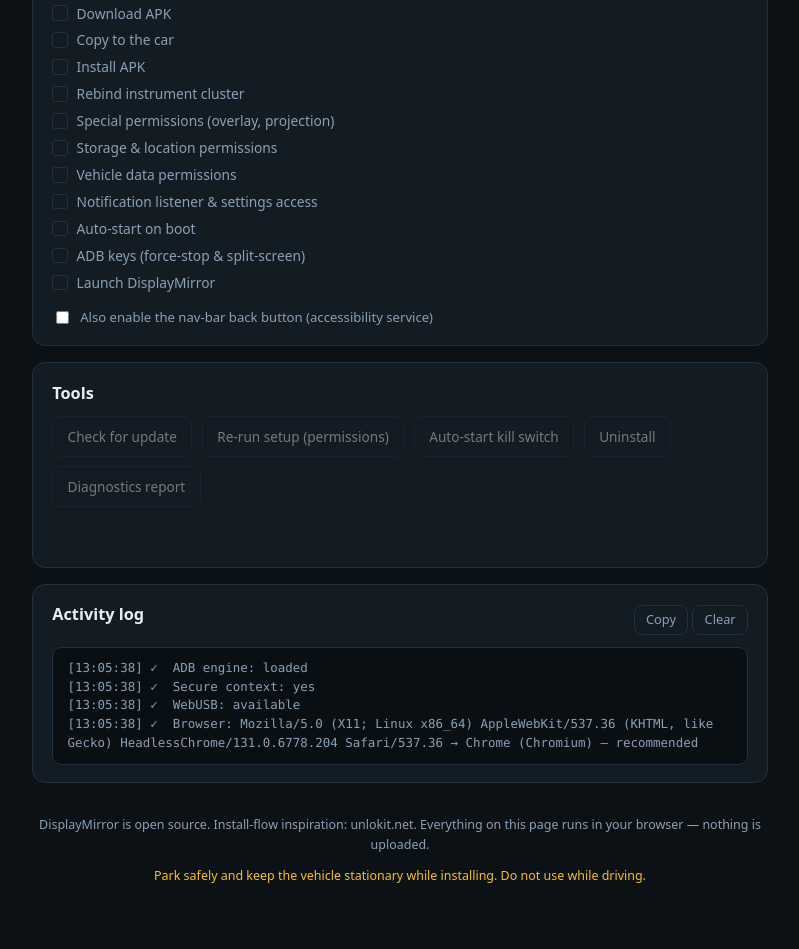
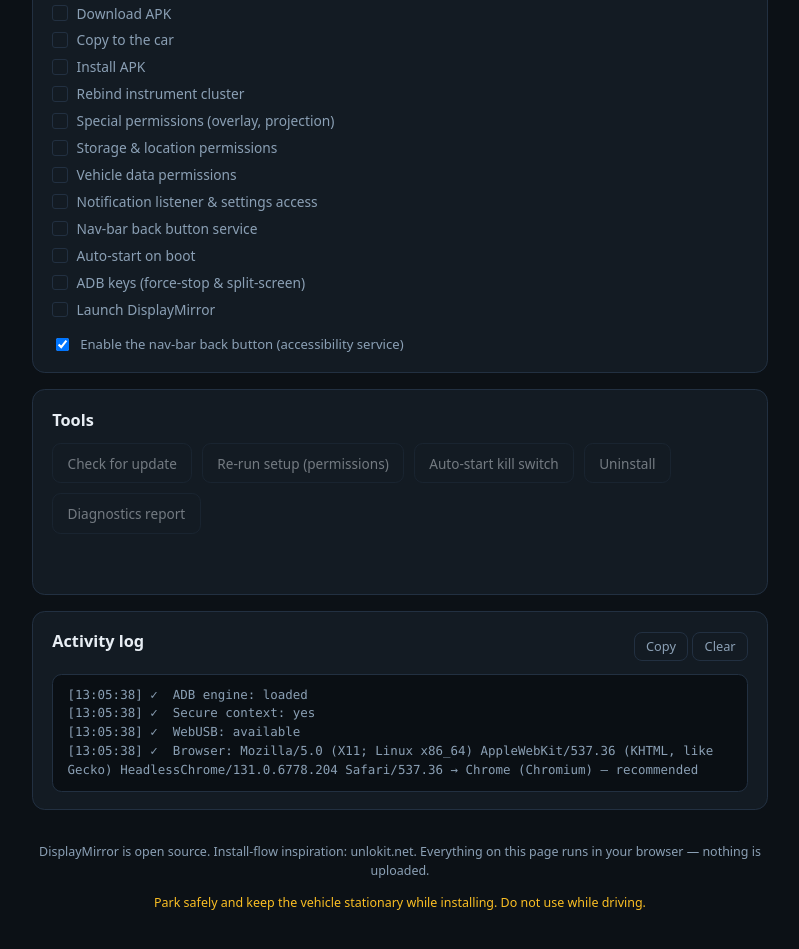
Before and after one commit to Baghdady92/WebInstaller, a website: page index.html in a window 1280 px wide. Shown: the part 1255-2204 px from the top of the page, without its empty margins (240-1039 px from the left). Drawn offline with Linux system fonts and the light colour scheme.

Commit message:
permissions: align with make setup / PERMISSIONS.md — grantable car perms only, accessibility default on

```diff
--- a/index.html
+++ b/index.html
@@ -121,7 +121,7 @@
         <span id="dlLabel"></span>
       </div>
       <ul class="steps-list" id="installSteps"></ul>
-      <label class="opt"><input type="checkbox" id="optAccessibility"> <span data-i18n="install.optAccessibility">Also enable the nav-bar back button (accessibility service)</span></label>
+      <label class="opt"><input type="checkbox" id="optAccessibility" checked> <span data-i18n="install.optAccessibility">Enable the nav-bar back button (accessibility service)</span></label>
     </section>
 
     <section class="card" id="tools">
--- a/js/i18n.js
+++ b/js/i18n.js
@@ -23,7 +23,7 @@
       "step3.hint": "Downloads the latest release from GitHub, installs it, grants all permissions and enables auto-start — one click.",
       "install.btn": "Install / Update",
       "install.useFile": "Use a local APK",
-      "install.optAccessibility": "Also enable the nav-bar back button (accessibility service)",
+      "install.optAccessibility": "Enable the nav-bar back button (accessibility service) — same as `make setup`",
       "install.latest": "Latest release",
       "install.latestUnavailable": "Latest release unavailable — use a local APK",
       "install.usingFile": "APK selected",
@@ -133,7 +133,7 @@
       "step3.hint": "يُنزّل أحدث إصدار من GitHub ويثبّته ويمنح كل الأذونات ويفعّل التشغيل التلقائي — بنقرة واحدة.",
       "install.btn": "تثبيت / تحديث",
       "install.useFile": "استخدام ملف APK محلي",
-      "install.optAccessibility": "تفعيل زر الرجوع في شريط التنقل أيضاً (خدمة إمكانية الوصول)",
+      "install.optAccessibility": "تفعيل زر الرجوع في شريط التنقل (خدمة إمكانية الوصول) — مطابق لـ make setup",
       "install.latest": "أحدث إصدار",
       "install.latestUnavailable": "تعذّر جلب أحدث إصدار — استخدم ملف APK محلي",
       "install.usingFile": "تم اختيار ملف APK",
--- a/js/installer.js
+++ b/js/installer.js
@@ -22,20 +22,22 @@
     "android.permission.HIGH_SAMPLING_RATE_SENSORS",
   ];
 
+  // Grantable vehicle permissions only (DisplayMirror/PERMISSIONS.md "Granted
+  // Car Permissions"). The signature|privileged ones (CAR_TIRES, CAR_MILEAGE,
+  // CAR_ENGINE_DETAILED, CAR_DYNAMICS_STATE, CONTROL_CAR_CLIMATE,
+  // CAR_DRIVING_STATE, CAR_VENDOR_EXTENSION, …) can never be granted to a
+  // user-installed app and are deliberately not attempted.
   const CAR_PERMS = [
     "android.car.permission.CAR_SPEED",
     "android.car.permission.CAR_ENERGY",
-    "android.car.permission.CAR_ENGINE_DETAILED",
     "android.car.permission.CAR_POWERTRAIN",
-    "android.car.permission.CAR_TIRES",
     "android.car.permission.CAR_INFO",
+    "android.car.permission.CAR_ENERGY_PORTS",
     "android.car.permission.CAR_EXTERIOR_ENVIRONMENT",
-    "android.car.permission.CAR_MILEAGE",
-    "android.car.permission.CAR_VENDOR_EXTENSION",
-    "android.car.permission.CAR_DYNAMICS_STATE",
-    "android.car.permission.CONTROL_CAR_CLIMATE",
-    "android.permission.READ_CAR_DISPLAY_UNITS",
-    "android.car.permission.CAR_DRIVING_STATE",
+    "android.car.permission.READ_CAR_DISPLAY_UNITS",
+    "android.car.permission.CONTROL_CAR_DISPLAY_UNITS",
+    "android.car.permission.READ_CAR_POWER_POLICY",
+    "android.car.permission.USE_REMOTE_ACCESS",
   ];
 
   function log(msg, cls) { global.DMLog?.log(msg, cls); }
```
Also changed, not shown: PLAN.md (+2 -2 lines).
